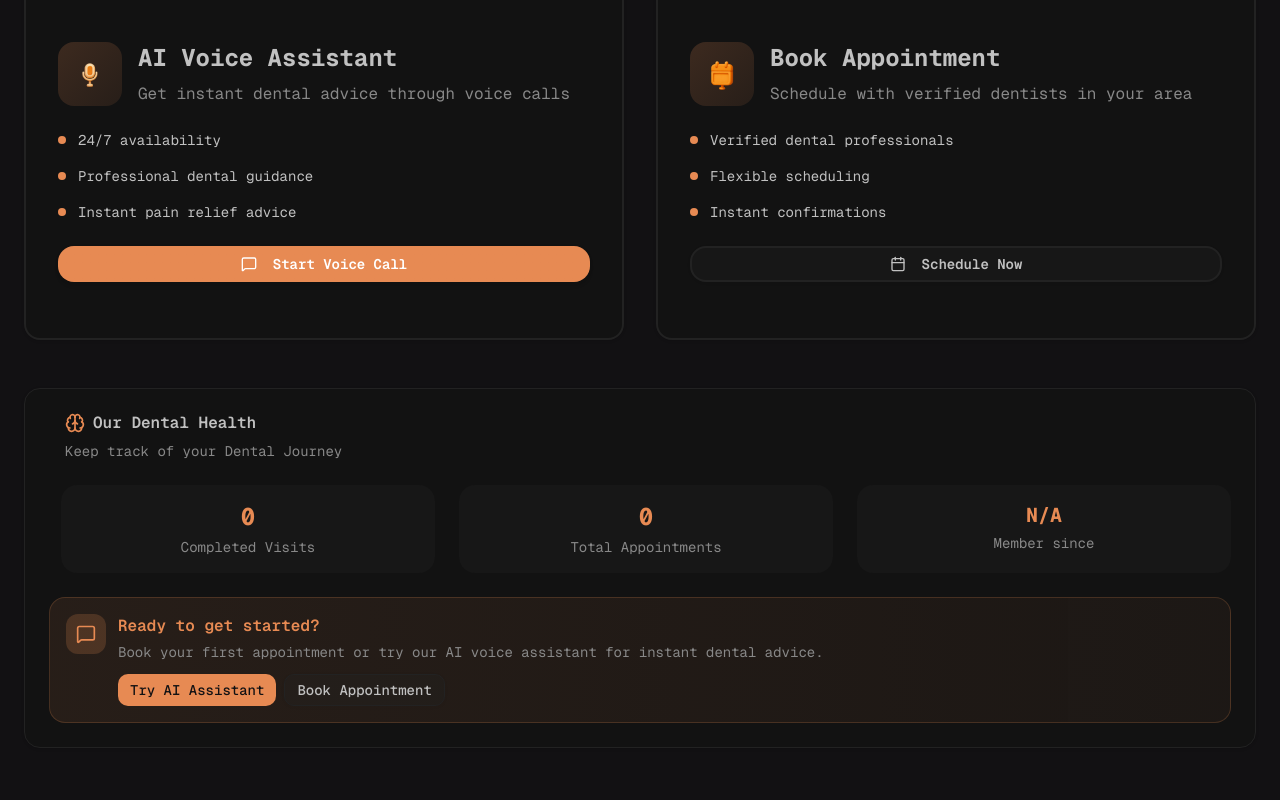
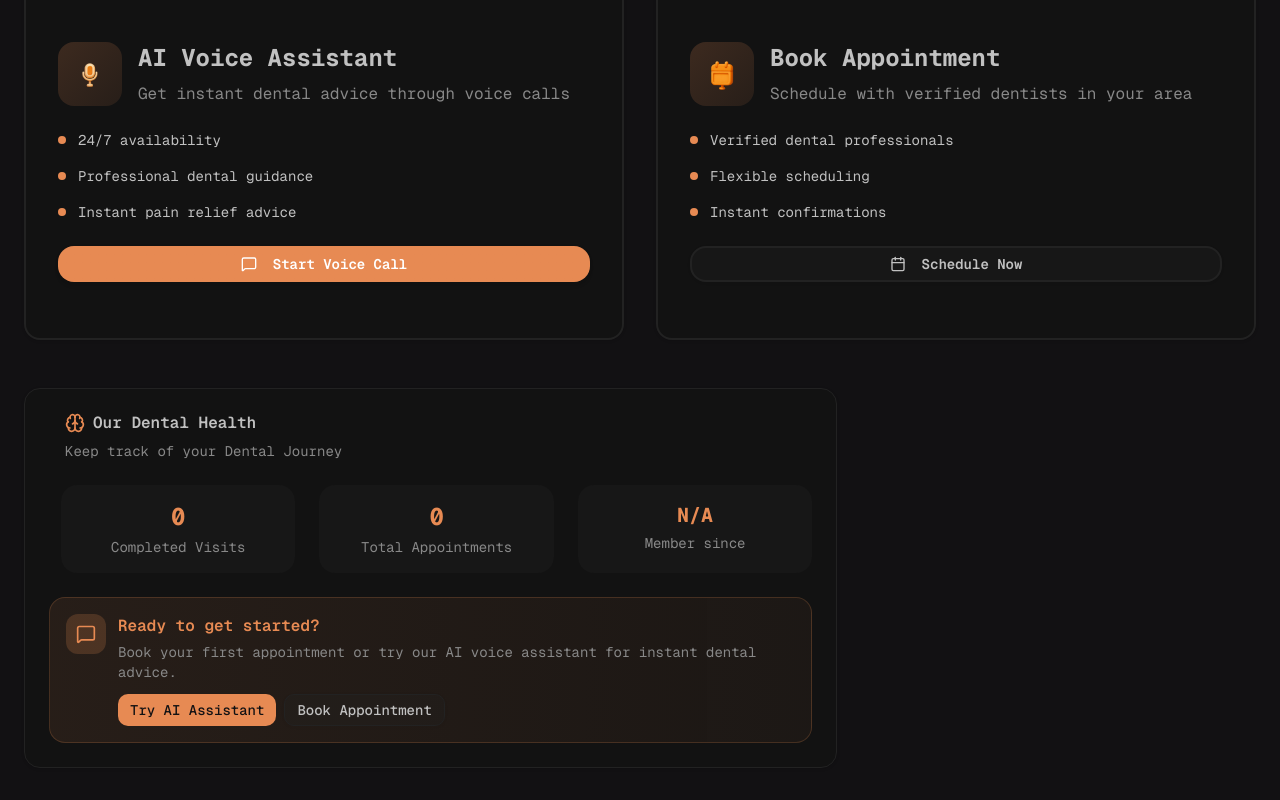
Before and after one commit to amank55/Dentalai, a Next.js app: page /dashboard in a window 1280 px wide. Shown: the part 354-1154 px from the top of the page. Built offline with nearby package versions, Linux system fonts and the light colour scheme; no server answers.

Commit message:
fix: adjust layout of LowerSection in DashboardPage for improved structure

```diff
--- a/app/dashboard/page.tsx
+++ b/app/dashboard/page.tsx
@@ -130,7 +130,9 @@ export default async function DashboardPage() {
       </Card>
     </div>
 
-     <LowerSection/>
+     <div className="grid lg:grid-cols-3 gap-6">
+       <LowerSection/>
+     </div>
 
       </div>
 
--- a/components/dashboard/lowerSection.tsx
+++ b/components/dashboard/lowerSection.tsx
@@ -13,7 +13,7 @@ async function LowerSection() {
 
   return (
    <>
-     <Card  className="lg:col-span-2">
+     <Card className="lg:col-span-2">
       <CardHeader>
         <CardTitle className="flex items-center gap-2 pl-4">
             <BrainIcon className="size-5 text-primary"/>
```
